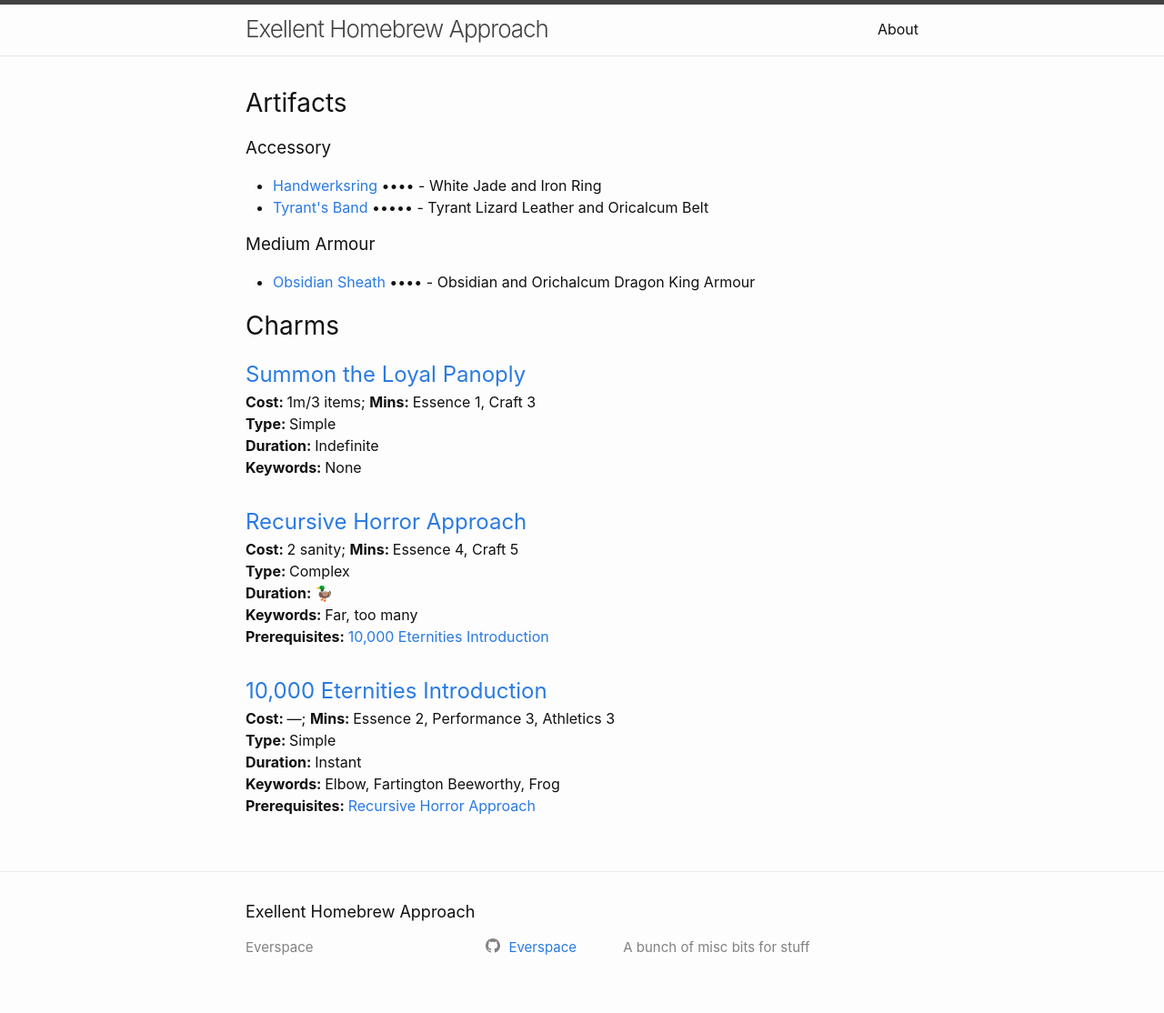
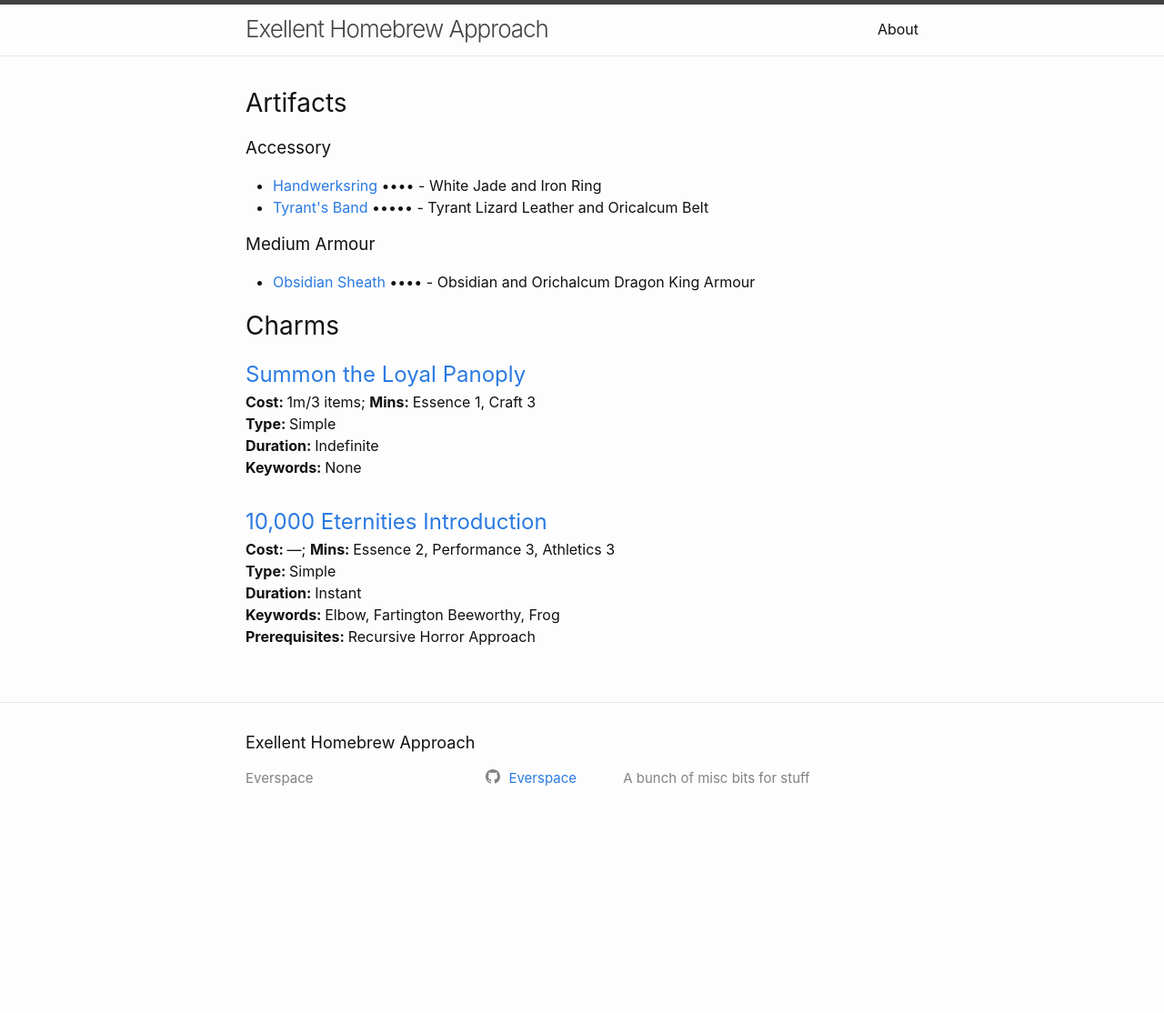
Before and after one commit to Everspace/Excellent-Homebrew-Approach, a Jekyll site: the page built from index.md, in a window 1280 px wide. Shown: the whole page at 91% size. Built offline with Jekyll 4.4.1, drawn with Linux system fonts in a browser that asks for light colours; after the commit the page ends 928 px from its top, so only the background shows below that.

```diff
--- a/content/_charms/solar/craft/recursive-horror-approach.md
+++ /dev/null
@@ -1,17 +0,0 @@
----
-title: Recursive Horror Approach
-splat: Solar
-cost: 2 sanity
-type: Complex
-duration: 🦆
-essence: 4
-skill: Craft
-minimum: 5
-keywords:
-- Far
-- too many
-charms_needed:
-- 10,000 Eternities Introduction
----
-
-The charm you need is the one you have
```
Also changed, not shown: content/_artifacts/accessory/Tyrant's Band.md (+3 -1 lines), content/_evocations/Titan's Belt/Furious Rampage.md (deleted, +0 -13 lines), content/_evocations/Tyrant's Band/Apex Preditor Attiude.md (added, +15 -0 lines), content/_evocations/Tyrant's Band/Boulder and Sky Marriage.md (added, +13 -0 lines), content/_evocations/Tyrant's Band/Furious Rampage Approach.md (added, +17 -0 lines), content/_evocations/Tyrant's Band/Hungry Eyes Style.md (added, +21 -0 lines), content/_evocations/Tyrant's Band/Prey Strangling Attitude.md (added, +13 -0 lines), content/_evocations/Tyrant's Band/Tryant Body Exercise.md (renamed from content/_evocations/Titan's Belt/Tryant Body Exercise.md, +4 -3 lines), content/_evocations/Tyrant's Band/Tyrant Lizard Arete.md (added, +33 -0 lines).
